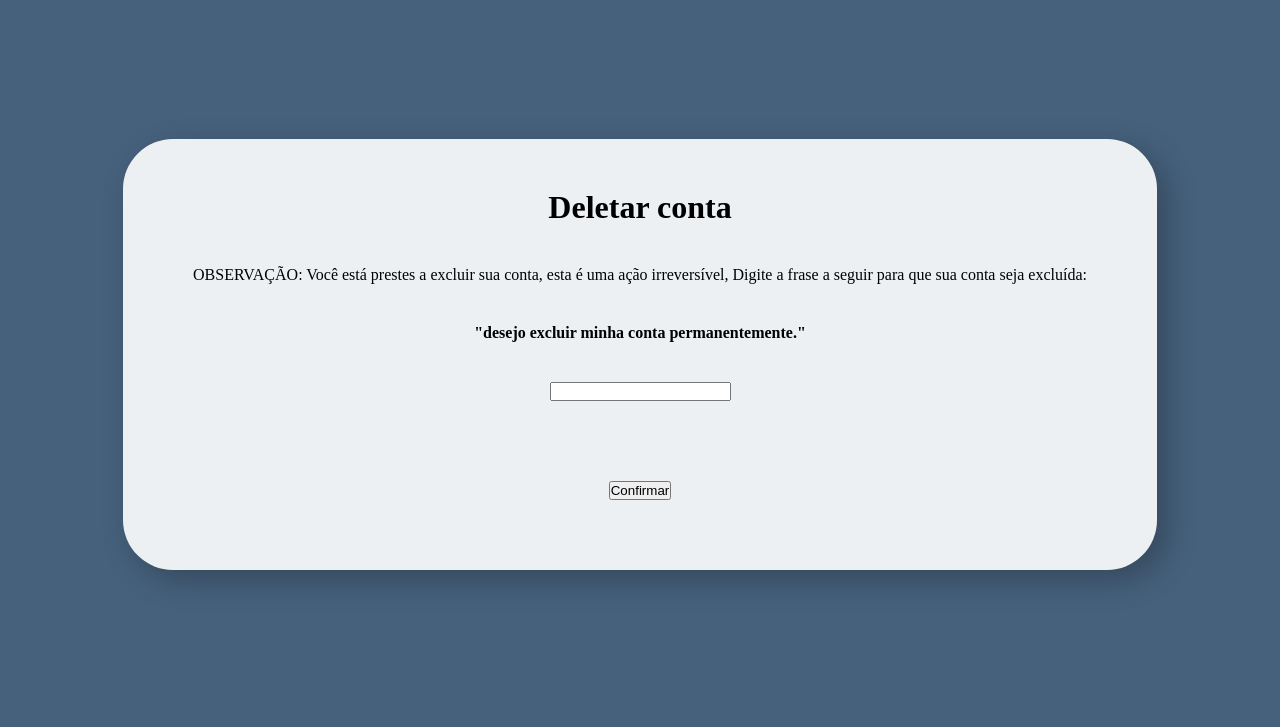
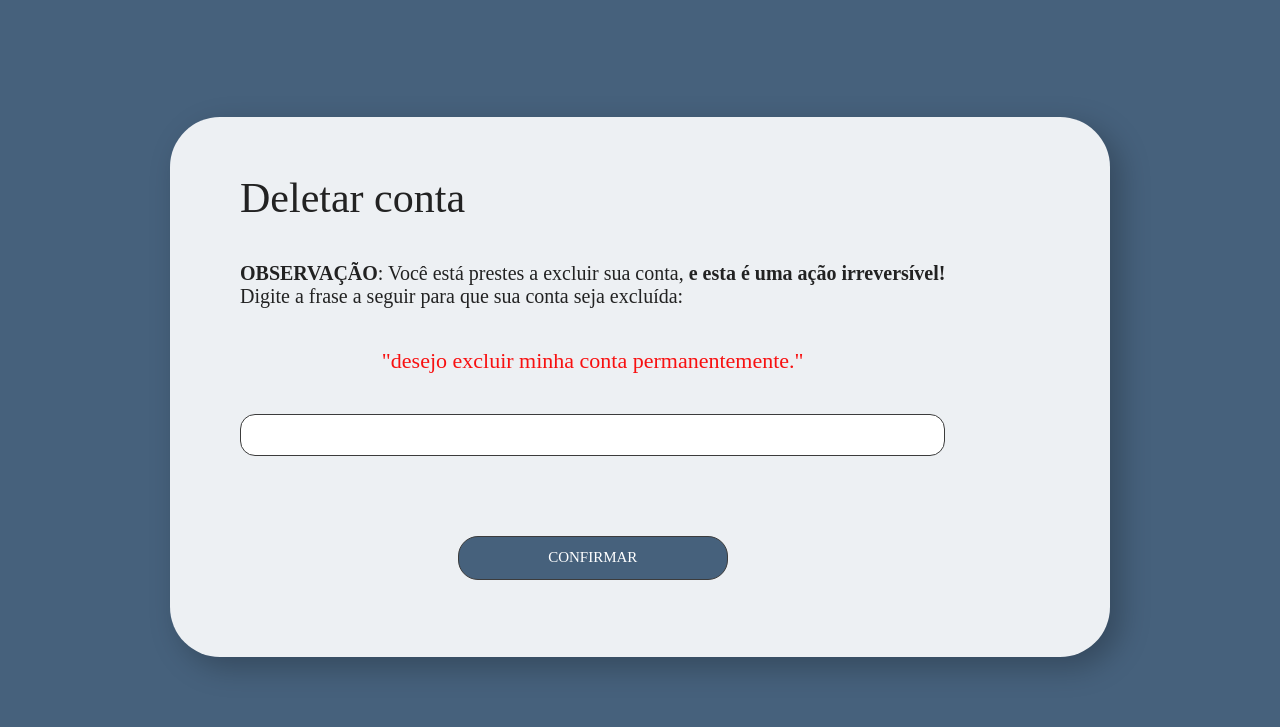
Before and after one commit to maymarquee/ABNT_Model, a Django app: page /deletar_conta/ in a window 1280 px wide. Shown: the top 727 px of the page. Run offline with Django 5.2, Linux system fonts and the light colour scheme; a user stored in the database is signed in.

Commit message:
Estilização em páginas secundárias e padronização de variáveis

```diff
--- a/static/styles/cores.css
+++ b/static/styles/cores.css
@@ -4,4 +4,5 @@
     --cor-fundo-escuro: #C7C7CA;
     --cor-catalogo: #213A5C;
     --texto: #2c2c2c;
+    --cor-edicao-paginas: #46617c;
 }
--- /dev/null
+++ b/static/styles/deletar_conta.css
@@ -0,0 +1,76 @@
+@import url(cores.css);
+@import url(fonte.css);
+
+:root{
+    --fonte-principal: var(--playfair);
+}
+
+body{
+    background-color: var(--cor-edicao-paginas);
+}
+
+#container{
+    display: flex;
+    flex-direction: column;
+    display: flex;
+    gap: 40px;
+    padding: 20px 40px 40px 40px;
+}
+.texto_deletar{
+    color: #222;
+    font-family: var(--fonte-principal);
+    font-size: 42px;
+    font-style: normal;
+    align-items: left;
+    text-align: left;
+    line-height: normal;
+}
+.texto_explicacao{
+    text-align: justify;
+    color: #222;
+    font-family: var(--fonte-principal);
+    font-size: 20px;
+}
+.frase_exclusao{
+    color: rgb(248, 16, 16);
+    font-family: var(--fonte-principal);
+    font-size: 22px;
+    text-align: center;
+}
+.container_input{
+    display: flex;
+    justify-content: center;
+    align-items: center;
+    height: 100%;
+}
+.input_frase{
+    width: 100%;
+    height: 20px;
+    padding: 10px;
+    border-radius: 15px;
+    border: 0.742px solid #3C3C3C;
+    background-color: #FFF;
+    font-size: 20px;
+}
+.container_botao{
+    display: flex;
+    justify-content: center;
+    align-items: center;
+    height: 100%;
+}
+.botao_confirmar{
+    width: 270px;
+    height: 44px;
+    padding: 7px;
+    border-radius: 20px;
+    align-items: center;
+    justify-content: center;
+    text-align: center;
+    border: 0.742px solid #3C3C3C;
+    background-color: var(--cor-edicao-paginas);
+    font-size: 15px;
+    font-family: var(--fonte-principal);
+    color: #FFF;
+    font-weight: normal;
+    cursor: pointer;
+}
--- a/static/styles/fonte.css
+++ b/static/styles/fonte.css
@@ -4,7 +4,8 @@
 @import url('https://fonts.googleapis.com/css2?family=Crimson+Text:ital,wght@0,400;0,600;0,700;1,400;1,600;1,700&family=Playfair+Display+SC:ital,wght@0,400;0,700;0,900;1,400;1,700;1,900&family=Raleway:ital,wght@0,100..900;1,100..900&display=swap');
 
 :root{
-    --playfair:"Crimson Text", serif;
+    --playfair:"Playfair Display", serif;
     --raleway: "Raleway", sans-serif;
     --crimson: "Crimson Text", serif;
+    --crimson-regular: "Crimson Text";
 }
--- a/static/styles/login.css
+++ b/static/styles/login.css
@@ -1,20 +1,22 @@
+@import url(cores.css);
+@import url(fonte.css);
+
 :root{
-    --cor-fundo: #879BAF;
-    --cor-forma: #EDF0F3;
+    --fonte-principal: var(--crimson-regular);
 }
 *{
     padding: 0px ;
     margin: 0px;
 }
 body{
-    background-color: var(--cor-fundo);
+    background-color: var(--cor-topbar);
     padding: 32px 0px 0px 0px;
 }
 .fundo-login{
     display: flex;
     justify-content: center;
     align-items: center;
-    background-color: var(--cor-fundo);
+    background-color: var(--cor-topbar);
 }
 .forma-login{
     display: flex;
--- a/static/styles/perfil.css
+++ b/static/styles/perfil.css
@@ -1,11 +1,14 @@
+@import url(cores.css);
+@import url(fonte.css);
+
 *{
     padding: 0px;
     margin: 0px;
 }
 :root{
-    --cor-fundo: #879BAF;
-    --cor-forma:#EDF0F3;
+    --fonte-principal: var(--crimson-regular);
 }
+
 body{
     display: flex;
     padding: 64px 32px;
@@ -13,22 +16,24 @@ body{
     justify-content: center;
     align-items: center;
     gap: 8px;
-    background: var(--cor-fundo);
+    background: var(--cor-topbar);
     height: 75vh;
 }
 #forma{
     display: flex;
+    width: 880px;
+    height: 480px;
     padding: 30px;
     margin-top: 45px;
     align-items: center;
     gap: 75px;
-    flex-shrink: 0;
     border-radius: 50px;
-    background-color: var(--cor-forma);
+    background-color: var(--cor-fundo);
     box-shadow: 10px 10px 30px rgba(0, 0, 0, 0.25);
 }
 #componentes{
     display: flex;
+    width: 100%;
     flex-direction: column;
     justify-content: center;
     align-items: center;
--- a/templates/abnt_model/deletar_conta.html
+++ b/templates/abnt_model/deletar_conta.html
@@ -1,6 +1,6 @@
 <!DOCTYPE html>
 {% load static %}
-<html lang="en">
+<html lang="pt-br">
   <head>
     <meta charset="UTF-8" />
     <meta name="viewport" content="width=device-width, initial-scale=1.0" />
@@ -10,24 +10,28 @@
       type="image/x-icon"
     />
     <link rel="stylesheet" href="{% static 'styles/perfil.css' %}" />
-    <link rel="stylesheet" href="{% static 'styles/login.css' %}" />
+    <link rel="stylesheet" href="{% static 'styles/deletar_conta.css' %}" />
     <title>ABNT Model</title>
   </head>
-  <body style="background: #46617c">
+  <body>
     <form action="{% url 'deletar_conta' %}" method="POST">
       {% csrf_token %}
       <div id="forma">
-        <div id="componentes">
-          <h1>Deletar conta</h1>
+        <div id="container">
+          <div class="container_texto">
+            <p class="texto_deletar">Deletar conta</p>
+          </div>
 
-          <p>OBSERVAÇÃO: Você está prestes a excluir sua conta, esta é uma ação irreversível,
+          <p class="texto_explicacao"><b>OBSERVAÇÃO</b>: Você está prestes a excluir sua conta, <b> e esta é uma ação irreversível!</b> <br />
             Digite a frase a seguir para que sua conta seja excluída:</p>
-          <b>
-            <p>"desejo excluir minha conta permanentemente."</p>
-          </b>
-          <input type="text" name="frase">
+            <p class="frase_exclusao">"desejo excluir minha conta permanentemente."</p>
+            <div class="container_input">
+              <input type="text" name="frase" class="input_frase">
+            </div>
           <p class="mensagem_de_erro">{{ mensagem }}</p>
-          <button type="submit">Confirmar</button>
+          <div class="container_botao">
+            <button class="botao_confirmar" type="submit">CONFIRMAR</button>
+          </div>
         </div>
       </div>
     </form>
--- a/templates/abnt_model/index.html
+++ b/templates/abnt_model/index.html
@@ -82,7 +82,7 @@
                             <p><b>"Sua Formatação ABNT, Rápida e Sem Complicação. Apenas Digite e Pronto!"</b></p>
                         </div>
                         <div class="complemento_frase">
-                            <p>Produza trabalhos acadêmicos de forma rápida e dinâmica</p>
+                            <p>Produza trabalhos acadêmicos de forma rápida e dinâmica!</p>
                         </div>
                 </div>
                 <div class="text2_forma_p2">
--- a/templates/abnt_model/perfil.html
+++ b/templates/abnt_model/perfil.html
@@ -39,7 +39,7 @@
                 alt=""
               />
             </div>
-            <a href="{% url 'deletar_conta' %}"><button>Deletar conta</button></a>
+            <a href="{% url 'deletar_conta' %}"><button class="botao_deletar" >DELETAR CONTA</button></a>
           </div>
           <div class="dados-pessoais-view">
             <div>
```
Also changed, not shown: other parts of static/styles/login.css (+11 -11 lines), other parts of static/styles/perfil.css (+20 -5 lines), static/styles/cadastro.css (+12 -11 lines), static/styles/index.css (+26 -23 lines), db.sqlite3, 1 other file.
